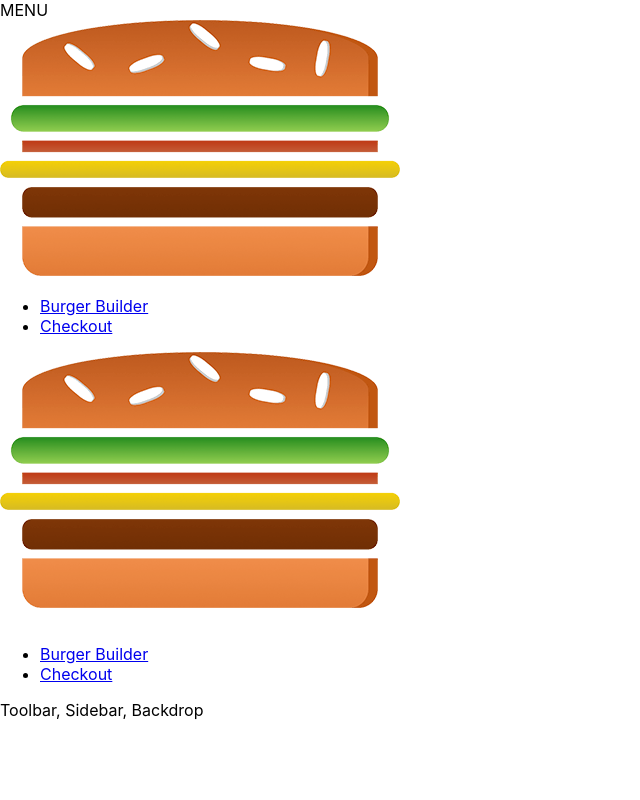
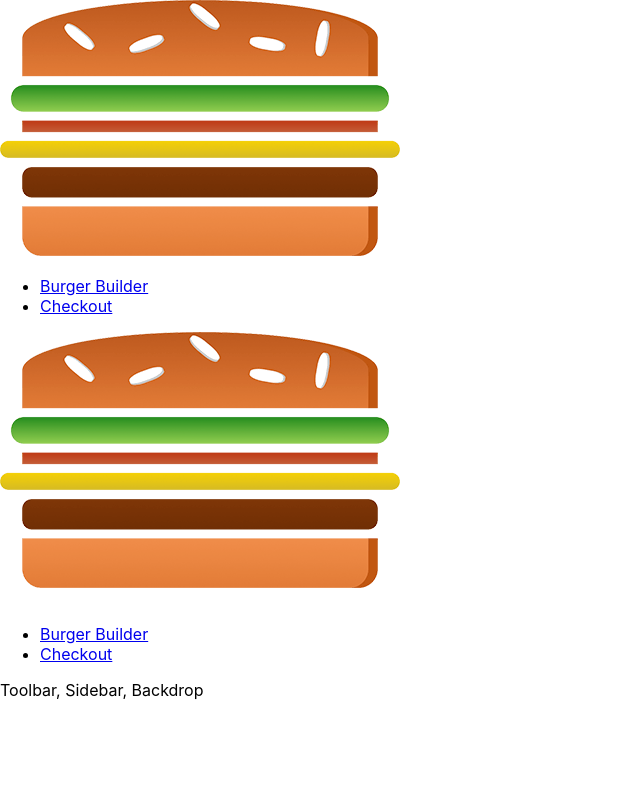
Before and after one commit to jibranusman95/burger-builder-react, a React app: page / in a window 1280 px wide. Shown: the top 800 px of the page, without its empty margins (0-640 px from the left). Built offline with nearby package versions, Linux system fonts and the light colour scheme.

Commit message:
Completed sidedrawer functionality

```diff
--- a/src/App.js
+++ b/src/App.js
@@ -1,7 +1,7 @@
 import React from 'react';
 
-import Layout from './components/Layout/Layout'
-import BurgerBuilder from './containers/BurgerBuilder/BurgerBuilder'
+import Layout from './components/Layout/Layout';
+import BurgerBuilder from './containers/BurgerBuilder/BurgerBuilder';
 
 function App() {
   return (
--- a/src/components/Layout/Layout.js
+++ b/src/components/Layout/Layout.js
@@ -1,18 +1,36 @@
-import React, { Fragment } from 'react';
+import React, { Component, Fragment } from 'react';
 
 import classes from './Layout.css';
 import Toolbar from '../Navigation/Toolbar/Toolbar';
 import Sidedrawer from '../Navigation/Sidedrawer/Sidedrawer';
 
-const layout = (props) => (
+class Layout extends Component {
+	state = {
+		showSideDrawer: false
+	}
+
+	sidedrawerClosedHandler = () => {
+		this.setState({ showSideDrawer: false });
+	}
+
+	sidedrawerToggleHandler = () => {
+		this.setState((prevState) => {
+			return ({ showSideDrawer: !prevState.showSideDrawer });
+		});
+	}
+
+	render() {
+		return(
 			<Fragment>
-		<Toolbar />
-		<Sidedrawer />
+				<Toolbar drawerToggleClicked={this.sidedrawerToggleHandler} />
+				<Sidedrawer open={this.state.showSideDrawer} closed={this.sidedrawerClosedHandler} />
 				<div>Toolbar, Sidebar, Backdrop</div>
 				<main className={classes.content}>
-			{props.children}
+					{this.props.children}
 				</main>
 			</Fragment>
 		);
+	}
+}
 
-export default layout;
+export default Layout;
--- a/src/components/Navigation/NavigationItems/NavigationItem/NavigationItem.css
+++ b/src/components/Navigation/NavigationItems/NavigationItem/NavigationItem.css
@@ -36,7 +36,7 @@
 		border-bottom: 4px solid transparent;
 	}
 
-	.Navigatioblockm a:hwidth	.NavigatioonItem a.active {
+	.NavigationItem a:hover	.NavigationItem a.active {
 		background-color: #8F5c2C;
 		border-bottom: 4px solid #40A4C8;
 		color: white;
--- /dev/null
+++ b/src/components/Navigation/Sidedrawer/DrawerToggle/DrawerToggle.css
@@ -0,0 +1,23 @@
+.DrawerToggle {
+  width: 40px;
+  height: 100%;
+  display: flex;
+  flex-flow: column;
+  justify-content: space-around;
+  align-items: center;
+  padding: 10px 0;
+  box-sizing: border-box;
+  cursor: pointer;
+}
+
+.DrawerToggle div {
+  width: 90%;
+  height: 3px;
+  background-color: white;
+}
+
+@media (min-width: 500px) {
+  .DrawerToggle {
+    display: none;
+  }
+}
--- /dev/null
+++ b/src/components/Navigation/Sidedrawer/DrawerToggle/DrawerToggle.js
@@ -0,0 +1,13 @@
+import React from 'react';
+
+import classes from './DrawerToggle.css';
+
+const drawerToggle = (props) => (
+	<div className={classes.DrawerToggle} onClick={props.clicked}>
+		<div></div>
+		<div></div>
+		<div></div>
+	</div>
+);
+
+export default drawerToggle;
--- a/src/components/Navigation/Sidedrawer/Sidedrawer.js
+++ b/src/components/Navigation/Sidedrawer/Sidedrawer.js
@@ -1,18 +1,24 @@
-import React from 'react';
+import React, { Fragment } from 'react';
 
 import Logo from '../../Logo/Logo';
 import NavigationItems from '../NavigationItems/NavigationItems';
 import classes from './Sidedrawer.css';
+import Backdrop from '../../UI/Backdrop/Backdrop';
 
 const sidedrawer = (props) => {
+	let attachedClasses = [classes.Sidedrawer];
+	attachedClasses = props.open ? attachedClasses.concat(classes.Open) : attachedClasses.concat(classes.Closed);
 
 	return (
-		<div className={classes.Sidedrawer}>
-			<Logo height='11%' marginBottom='32px' />
-			<nav>
-				<NavigationItems />
-			</nav>
-		</div>
+		<Fragment>
+			<Backdrop show={props.open} clicked={props.closed} />
+			<div className={attachedClasses.join(' ')}>
+				<Logo height='11%' marginBottom='32px' />
+				<nav>
+					<NavigationItems />
+				</nav>
+			</div>
+		</Fragment>
 	);
 };
 
--- a/src/components/Navigation/Toolbar/Toolbar.js
+++ b/src/components/Navigation/Toolbar/Toolbar.js
@@ -3,10 +3,11 @@ import React from 'react';
 import classes from './Toolbar.css';
 import Logo from '../../Logo/Logo';
 import NavigationItems from '../NavigationItems/NavigationItems';
+import DrawerToggle from '../Sidedrawer/DrawerToggle/DrawerToggle';
 
 const toolbar = (props) => (
 	<header className={classes.Toolbar}>
-		<div>MENU</div>
+		<DrawerToggle clicked={props.drawerToggleClicked} />
 		<Logo height='80%' />
 		<nav className={classes.DesktopOnly}>
 			<NavigationItems />
--- a/src/containers/BurgerBuilder/BurgerBuilder.js
+++ b/src/containers/BurgerBuilder/BurgerBuilder.js
@@ -50,11 +50,11 @@ class BurgerBuilder extends Component {
 	}
 
 	purchaseHandler = () => {
-		this.setState({ purchasing: true })
+		this.setState({ purchasing: true });
 	}
 
 	purchaseCancelledHandler = () => {
-		this.setState({ purchasing: false })
+		this.setState({ purchasing: false });
 	}
 
 	purchaseContinueHandler = () => {
@@ -69,7 +69,7 @@ class BurgerBuilder extends Component {
 			.reduce((sum, el) => {
 				return sum + el;
 			}, 0);
-		this.setState({ purchaseable: sum > 0 })
+		this.setState({ purchaseable: sum > 0 });
 	}
 
 	render(){
```
Lines whose indentation alone changed are shown as unchanged.
